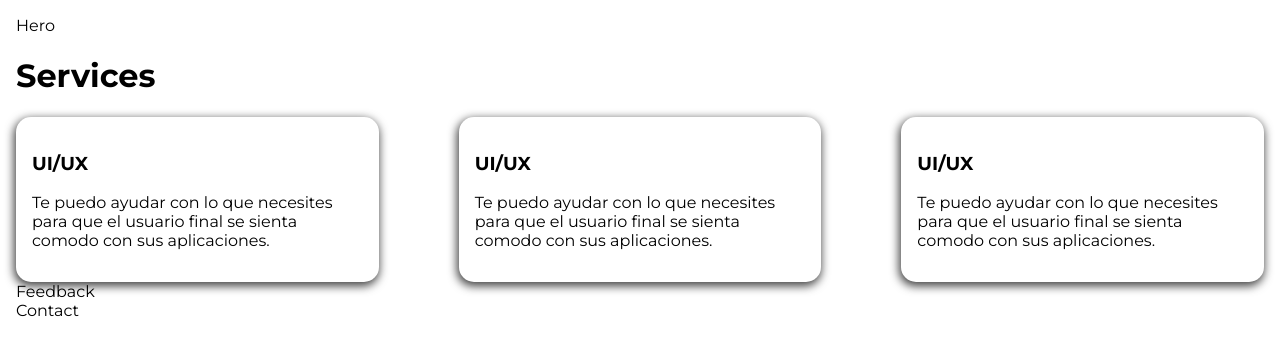
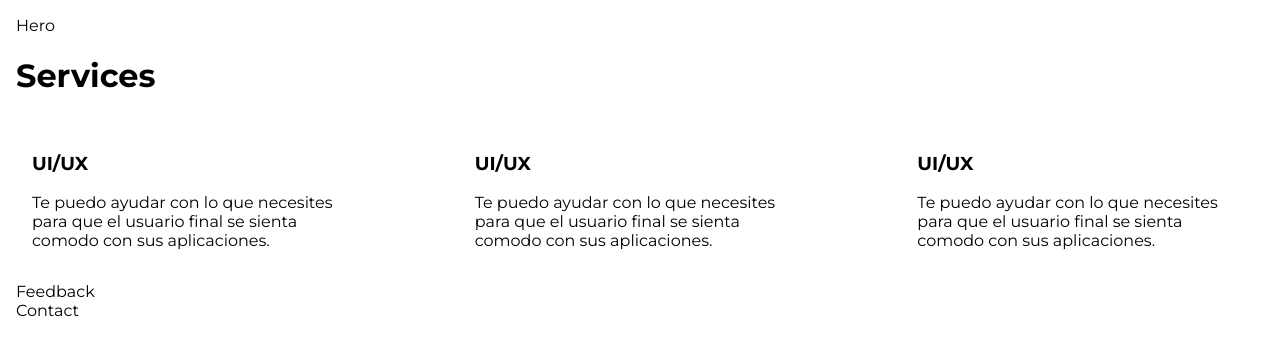
Before and after one commit to DevArturoOrtueta/dev-arturo-ortueta, a React (Vite) app: page / in a window 1280 px wide. Shown: the top 354 px of the page. Built offline with nearby package versions, Linux system fonts and the light colour scheme; a web font is replaced by a local one.

Commit message:
Rollback styles

```diff
--- a/src/components/Cards/Cards.css
+++ b/src/components/Cards/Cards.css
@@ -1,7 +1,5 @@
 .card {
-    -webkit-box-shadow: -1px 3px 16px 4px rgba(0,0,0,0.75);
-    -moz-box-shadow: -1px 3px 16px 4px rgba(0,0,0,0.75);
-    box-shadow: -1px 3px 10px 1px rgba(0,0,0,0.75);
+
     border-radius: 15px;
     padding: 1rem;
 }
```
